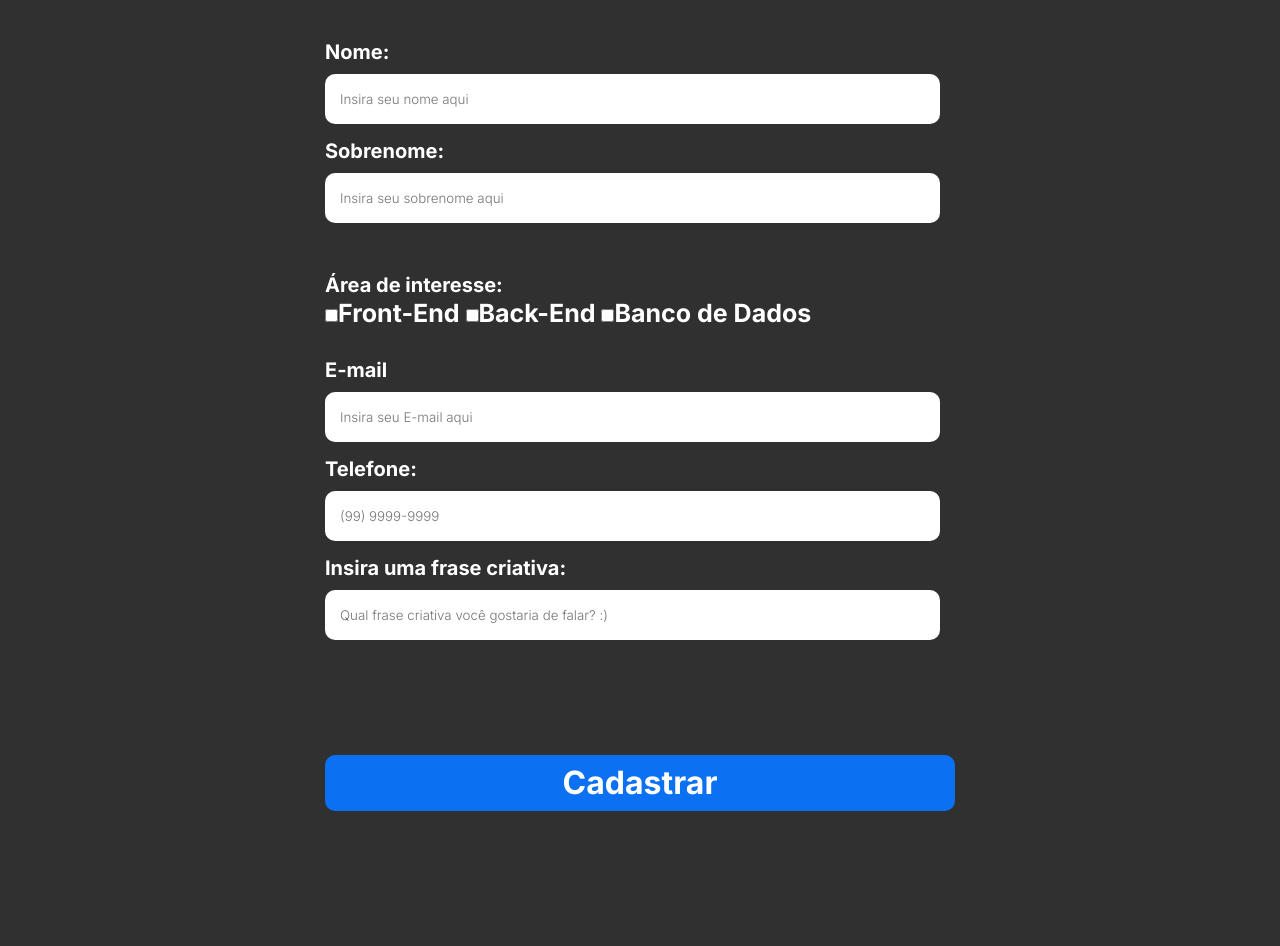
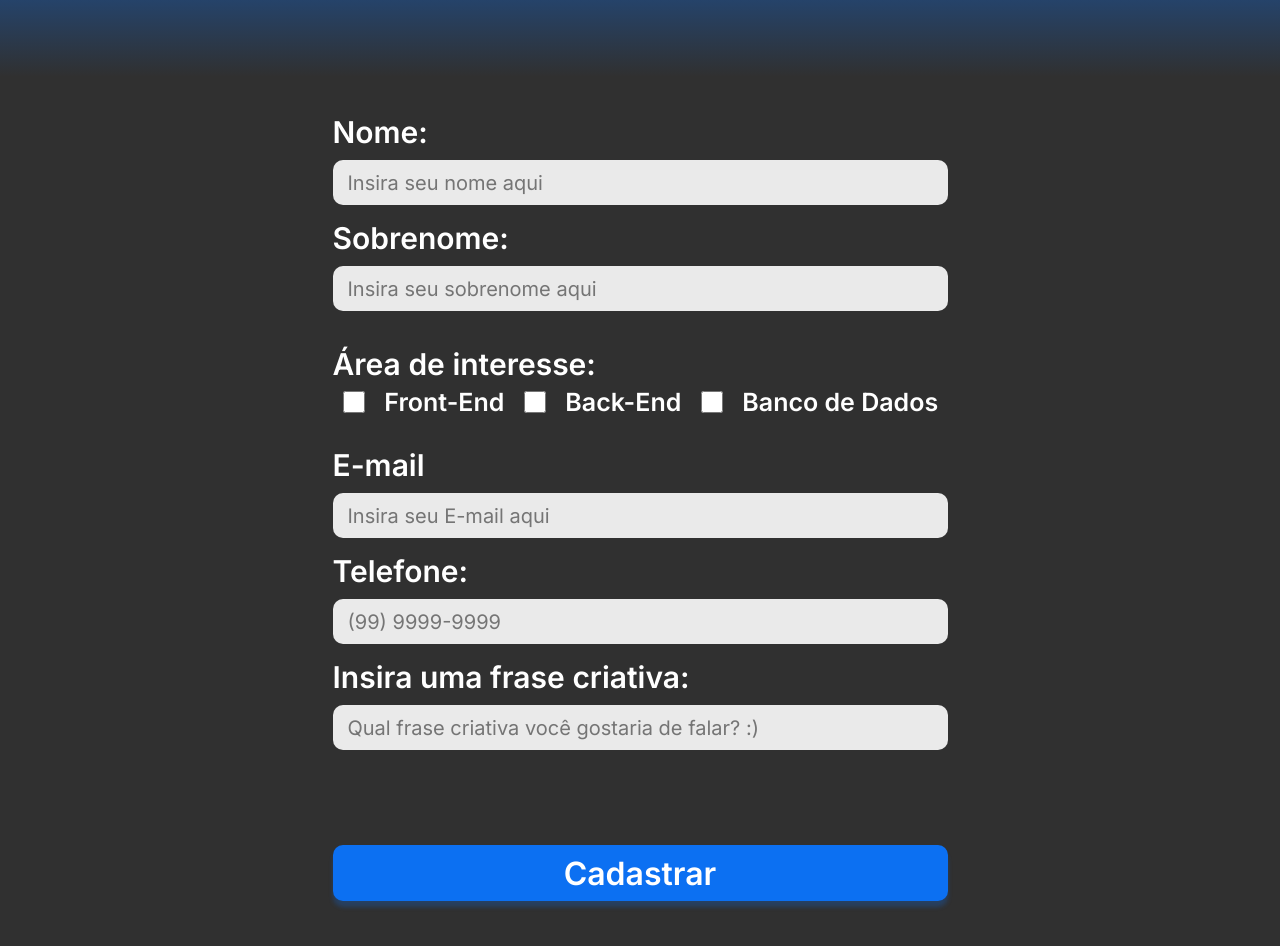
Before and after one commit to GustavoCarvalhoA/bootcamp-DNC, a plain HTML site: page index.html in a window 1280 px wide. Shown: the part 620-1566 px from the top of the page. Before the commit the page ends 1531 px from the top, so only its background shows below. Drawn offline with Linux system fonts and the light colour scheme.

Commit message:
Organizando Melhor

```diff
--- a/index.html
+++ b/index.html
@@ -5,11 +5,12 @@
     <meta name="viewport" content="width=device-width, initial-scale=1.0">
     <link rel="stylesheet" href="style.css">
     <link rel="preconnect" href="https://fonts.googleapis.com">
-<link rel="preconnect" href="https://fonts.gstatic.com" crossorigin>
-<link href="https://fonts.googleapis.com/css2?family=Inter:wght@100;200;300;700;800;900&display=swap" rel="stylesheet">
+    <link rel="preconnect" href="https://fonts.gstatic.com" crossorigin>
+    <link href="https://fonts.googleapis.com/css2?family=Inter:wght@100..900&display=swap" rel="stylesheet">
     <title>Bootcamp</title>
 </head>
 <body>
+    <!--Menu Principal-->
     <nav id="principal">
         <div id="menu">
            <a href="">Home</a>
@@ -18,45 +19,62 @@
         </div>
         <button>Login</button>
     </nav>
+    <!--Cabeçalho-->
         <section>
+
             <header>
-            <h1>BOOTCAMP DNC</h1><br>
-            <h2>Esse será um evento exclusivo para todos os alunos<br>
+              <h1>BOOTCAMP DNC</h1><br>
+                 <h2>Esse será um evento exclusivo para todos os alunos<br>
                 da <b>DNC</b>, que querem <span class="texto-diferente"> acelerar carreira</span> com uma<br>
                 semana intensiva de conteúdo de mercado entre<br>
                 <span class="texto-diferente">BACK-END, FRONT-END & BANCO DE DADOS.</span></h2>
             </header>
+
+    <!--Formulario-->
+
             <form action="">
 
                 <div class="text">
-                <label><b>Nome:</b></label><br>
+                <label>Nome:</label><br>
                 <input type="text" name="Nome" placeholder="Insira seu nome aqui"> <br></div>
 
                 <div class="text">
-                <label><b>Sobrenome:</b></label><br>
+                <label>Sobrenome:</label><br>
                 <input type="text" name="Sobrenome" placeholder="Insira seu sobrenome aqui"><br></div>
 
+    <!--CheckBox-->
+
+                <div class="check">
+                <label>Área de interesse:</label>
                 <div id="checkbox">
-                <label><b>Área de interesse:</b></label><br>
                 <input type="checkbox" value="Front" name="area de interesse" id="">Front-End
                 <input type="checkbox" value="Back" name="area de interesse" id="">Back-End
-                <input type="checkbox" value="Banco" name="area de interesse" id="">Banco de Dados <br></div>
+                <input type="checkbox" value="Banco" name="area de interesse" id="">Banco de Dados <br>
+
+               </div>
+            </div>
 
                 <div class="text">
-                <label><b>E-mail</b></label><br>
-                <input type="email" name="Nome" placeholder="Insira seu E-mail aqui"> <br></div>
+                <label>E-mail</label><br>
+                <input type="email" name="Nome" placeholder="Insira seu E-mail aqui"> <br>
+
+            </div>
 
                 <div class="text">
-                <label><b>Telefone:</b></label><br>
-                <input type="text" name="Nome" placeholder="(99) 9999-9999"> <br></div>
+                <label>Telefone:</label><br>
+                <input type="text" name="Nome" placeholder="(99) 9999-9999"> <br>
 
-                <div  class="text">
-                <label><b>Insira uma frase criativa:</b></label><br>
+            </div>
+                <div class="text">
+                <label>Insira uma frase criativa:</label><br>
                 <input type="text" name="Nome" placeholder="Qual frase criativa você gostaria de falar? :)"> <br>
             </div>
 
+    <!--Botão-->
+
             <div  class="text"><button type="submit">Cadastrar</button></div>
         </form>
-        </section>
+    </section>
+
 </body>
 </html>
--- a/style.css
+++ b/style.css
@@ -4,18 +4,18 @@
     padding: 0;
 }
 body {
-   background: linear-gradient(180deg, rgba(12, 112, 242, 0.5) 19.91%, rgba(12, 112, 242, 0) 24.84%),#303030;
+   background: linear-gradient(180deg, rgba(12, 112, 242, 0.5) 35%, rgba(12, 112, 242, 0) 43%),#303030;
    background-repeat: no-repeat;
 
 }
 #menu a{
     font-size: 25px;
     font-weight: 600;
-    line-height: 30px;
-    letter-spacing: 0em;
+
     text-align: left;
     text-decoration: none;
     color: white;
+
     margin-left: 30px;
 }
 #menu a:hover{
@@ -30,7 +30,9 @@ body {
 #principal{
     width: 100%;
     height: 100px;
+
     background-color: #303030;
+
     display: flex;
     align-items: center;
     justify-content: space-between;
@@ -40,14 +42,16 @@ body {
     width: 80px;
     height: 30px;
     margin-right: 5%;
+
     background-color: #0C70F2;
     color: white;
+
     border: 0;
+
     font-family: Inter;
     font-size: 20px;
     font-weight: 600;
-    line-height: 24px;
-    letter-spacing: 0em;
+
     cursor: pointer;
     box-shadow: 3px 2px 5px rgba(12, 112, 242, 0.5);
 }
@@ -60,11 +64,13 @@ section{
     align-items: center;
     display: flex;
     flex-direction: column;
+
     margin-top: 100px;
     margin-bottom: 100px;
 }
 span{
     background-color: black;
+
     padding: 5px;
     font-weight: bold;
 }
@@ -74,9 +80,7 @@ header{
 header h1{
     font-family: Inter;
     font-size: 80px;
-    font-weight: 800;
-    line-height: 97px;
-    letter-spacing: 0em;
+    font-weight: 900;
     padding-top: 50px;
     text-align: center;
 }
@@ -84,8 +88,6 @@ header h2{
     font-family: Inter;
     font-size: 40px;
     font-weight: 600;
-    line-height: 48px;
-    letter-spacing: 0em;
     text-align: center;
 
 }
@@ -93,50 +95,74 @@ header h2{
     margin-top: 10px;
     margin-bottom: 15px;
     padding-left: 15px;
+
     width: 600px;
-    height: 50px;
+    height: 45px;
+
     top: 752px;
     left: 405px;
+
     border-radius: 10px;
     border: 0px;
+
+    background-color: #FFFFFFE5;
+    font-size: 20px;
+    color: #39393980;
+
 }
 label{
     color: #FFFFFF;
     font-family: Inter;
-    font-size: 20px;
-    font-weight: 400;
-    line-height: 24px;
-    letter-spacing: 0em;
+    font-size: 30px;
+    font-weight: 600;
 }
 .text button{
     border: 0;
     background-color: #0C70F2;
+    box-shadow: 0px 6px 4px 0px #0C70F240;
+
     color: #FFFFFF;
-    width: 630px;
+    cursor: pointer;
+
+    width: 100%;
     height: 56px;
     top: 1465px;
     left: 405px;
+
     border-radius: 10px;
     font-family: Inter;
     font-size: 32px;
     font-weight: 600;
-    line-height: 30px;
-    letter-spacing: 0em;
-    margin-top: 100px;
+
+    margin-top: 80px;
+}
+
+
+.check {
+    margin-top:20px;
+
 }
 #checkbox{
-    margin-top: 30px;
+    display: flex;
+    justify-content: space-around;
+    align-items: center;
+
+    margin-top: 5px;
     margin-bottom: 30px;
     color: #FFFFFF;
+
     font-family: Inter;
     font-size: 25px;
     font-weight: 600;
     line-height: 30px;
     letter-spacing: 0em;
-
-
+}
+#checkbox input{
+    width: 24px;
+    height: 22px;
+    border: 2px #CCCCCC;
 
 }
 form{
-    margin-top: 100px;
+    margin-top: 170px;
 }
```
